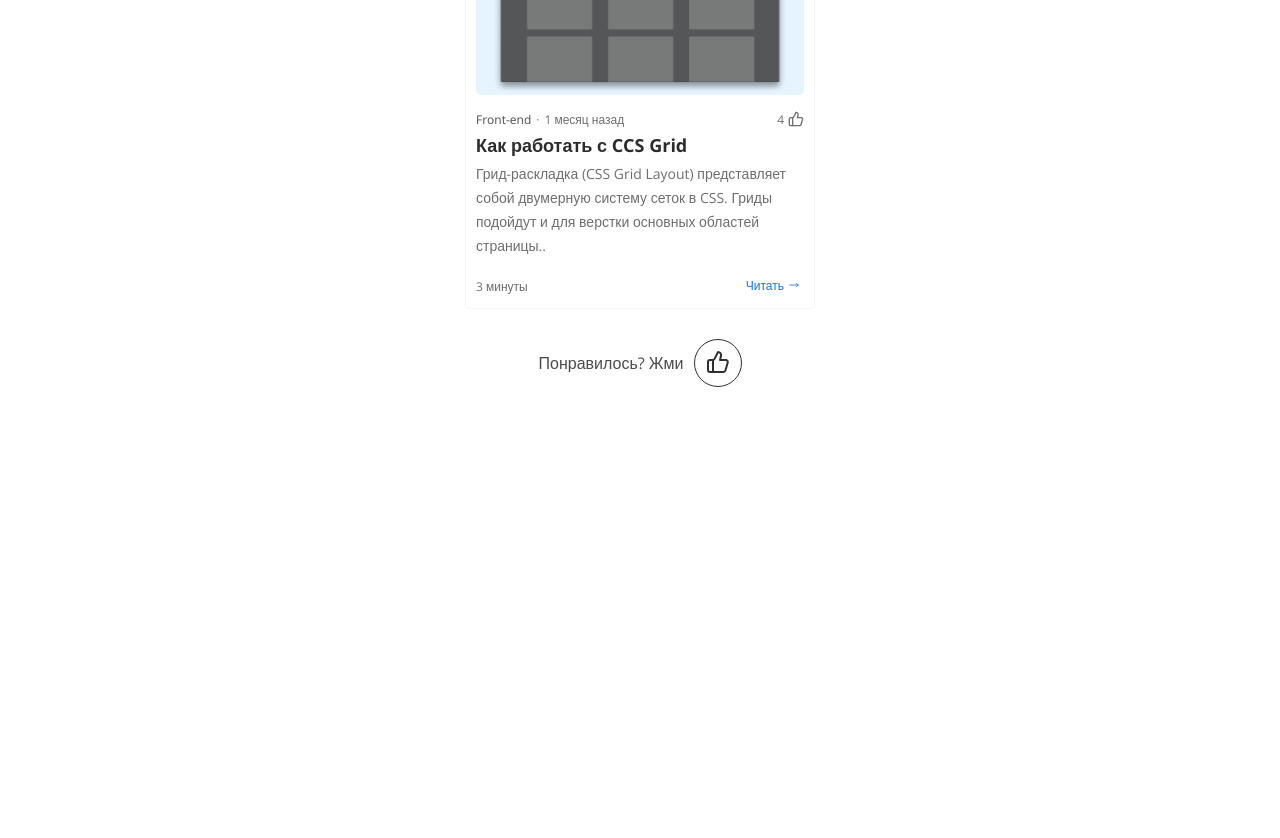
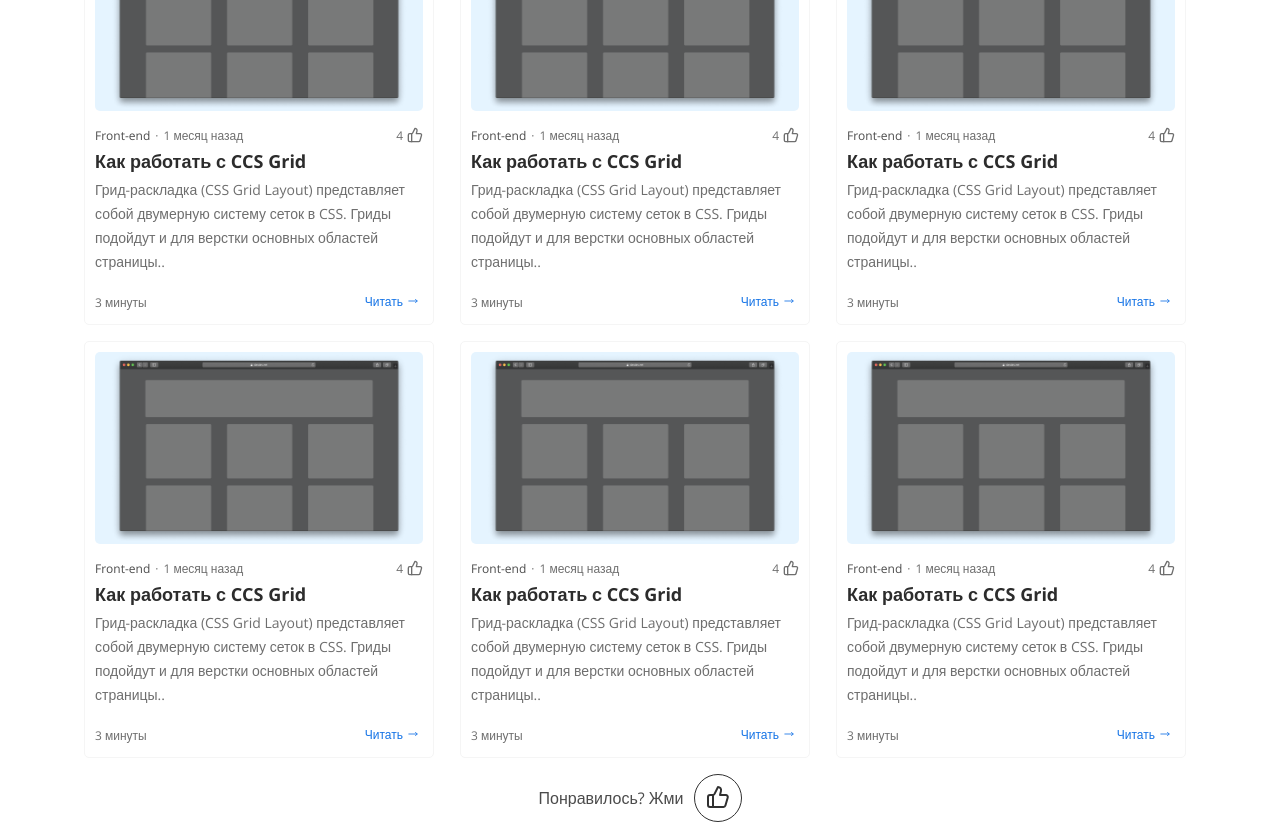
Before and after one commit to kirill-voronin-study/my-blog, a Next.js app: page / in a window 1280 px wide. Shown: the part 180-1018 px from the top of the page. Before the commit the page ends 800 px from the top, so only its background shows below. Built offline with nearby package versions, Linux system fonts and the light colour scheme.

Commit message:
feat: add card layout

```diff
--- /dev/null
+++ b/src/app/components/cards-layout/cards-layout.module.css
@@ -0,0 +1,6 @@
+.container {
+  display: grid;
+  grid-template-columns: repeat(auto-fit, 360px);
+  gap: 16px;
+  justify-content: center;
+}
--- /dev/null
+++ b/src/app/components/cards-layout/cards-layout.tsx
@@ -0,0 +1,25 @@
+import styles from "./cards-layout.module.css";
+import { Card } from "@/components";
+
+const mapper = new Array(6).fill({ length: 5 });
+
+function CardsLayout() {
+  return (
+    <div className={styles.container}>
+      {mapper.map((_, index) => (
+        <Card
+          key={`card-${index}`}
+          img="/grid.png"
+          topic="Front-end"
+          date="1 месяц назад"
+          like={4}
+          title="Как работать с CCS Grid"
+          content="Грид-раскладка (CSS Grid Layout) представляет собой двумерную систему сеток в CSS. Гриды подойдут и для верстки основных областей страницы.."
+          timeToRead="3 минуты"
+        />
+      ))}
+    </div>
+  );
+}
+
+export default CardsLayout;
--- a/src/app/page.module.css
+++ b/src/app/page.module.css
@@ -1,8 +1,9 @@
 .container {
-  width: 100%;
+  padding: 16px;
+}
+
+.like-container {
   display: flex;
-  flex-direction: column;
-  gap: 30px;
   justify-content: center;
-  align-items: center;
+  margin-top: 16px;
 }
--- a/src/app/page.tsx
+++ b/src/app/page.tsx
@@ -1,20 +1,14 @@
-import { Card } from "@/components";
 import styles from "./page.module.css";
 import LikeWrapper from "./components/like-wrapper";
+import CardsLayout from "./components/cards-layout/cards-layout";
 
 export default function Home() {
   return (
     <main className={styles.container}>
-      <Card
-        img="/grid.png"
-        topic="Front-end"
-        date="1 месяц назад"
-        like={4}
-        title="Как работать с CCS Grid"
-        content="Грид-раскладка (CSS Grid Layout) представляет собой двумерную систему сеток в CSS. Гриды подойдут и для верстки основных областей страницы.."
-        timeToRead="3 минуты"
-      />
-      <LikeWrapper />
+      <CardsLayout />
+      <div className={styles["like-container"]}>
+        <LikeWrapper />
+      </div>
     </main>
   );
 }
```
